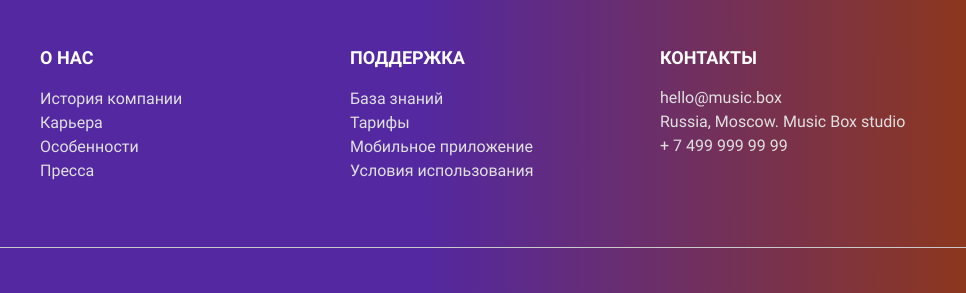
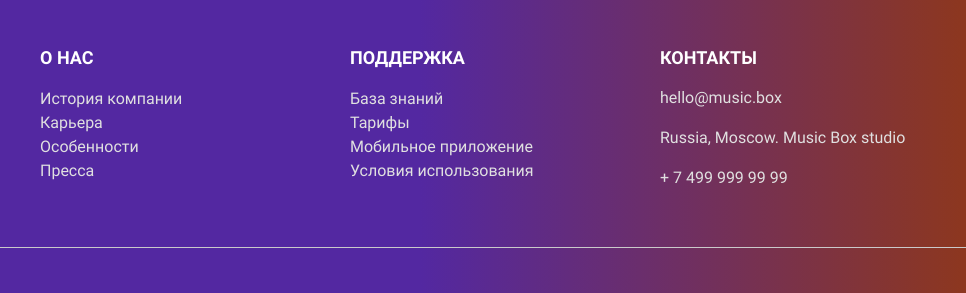
Before and after one commit to kzhvnkv/layout-designer-project-lvl2, a website: page src/index.html in a window 1280 px wide. Shown: the part 3099-3392 px from the top of the page, 0-966 px from the left. Drawn offline with Linux system fonts and the light colour scheme.

Commit message:
some fixes

```diff
--- a/src/index.html
+++ b/src/index.html
@@ -196,7 +196,7 @@
                             <li class="footer-col-item"><a class="footer-link link" href="tel:+74999999999" title="phone">+ 7 499 999 99 99</a></li>
                         </ul> -->
                         <a class="footer-link link" href="mailto:hello@music.box" title="mail">hello@music.box</a>
-                        <div class="footer-link link">Russia, Moscow. Music Box studio</div>
+                        <p class="footer-link link">Russia, Moscow. Music Box studio</p>
                         <a class="footer-link link" href="tel:+74999999999" title="phone">+ 7 499 999 99 99</a>
 
                     </div>
```
